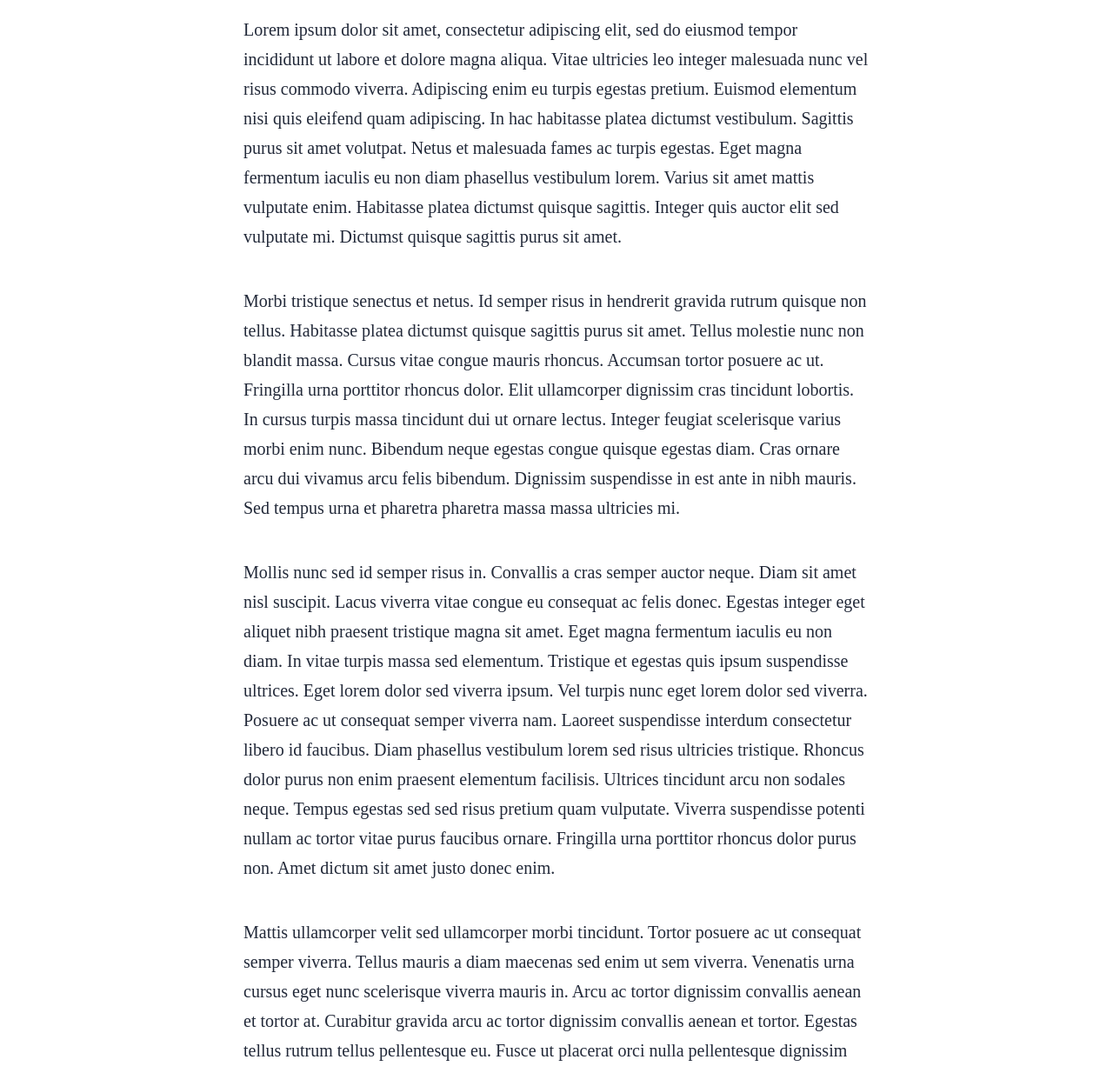
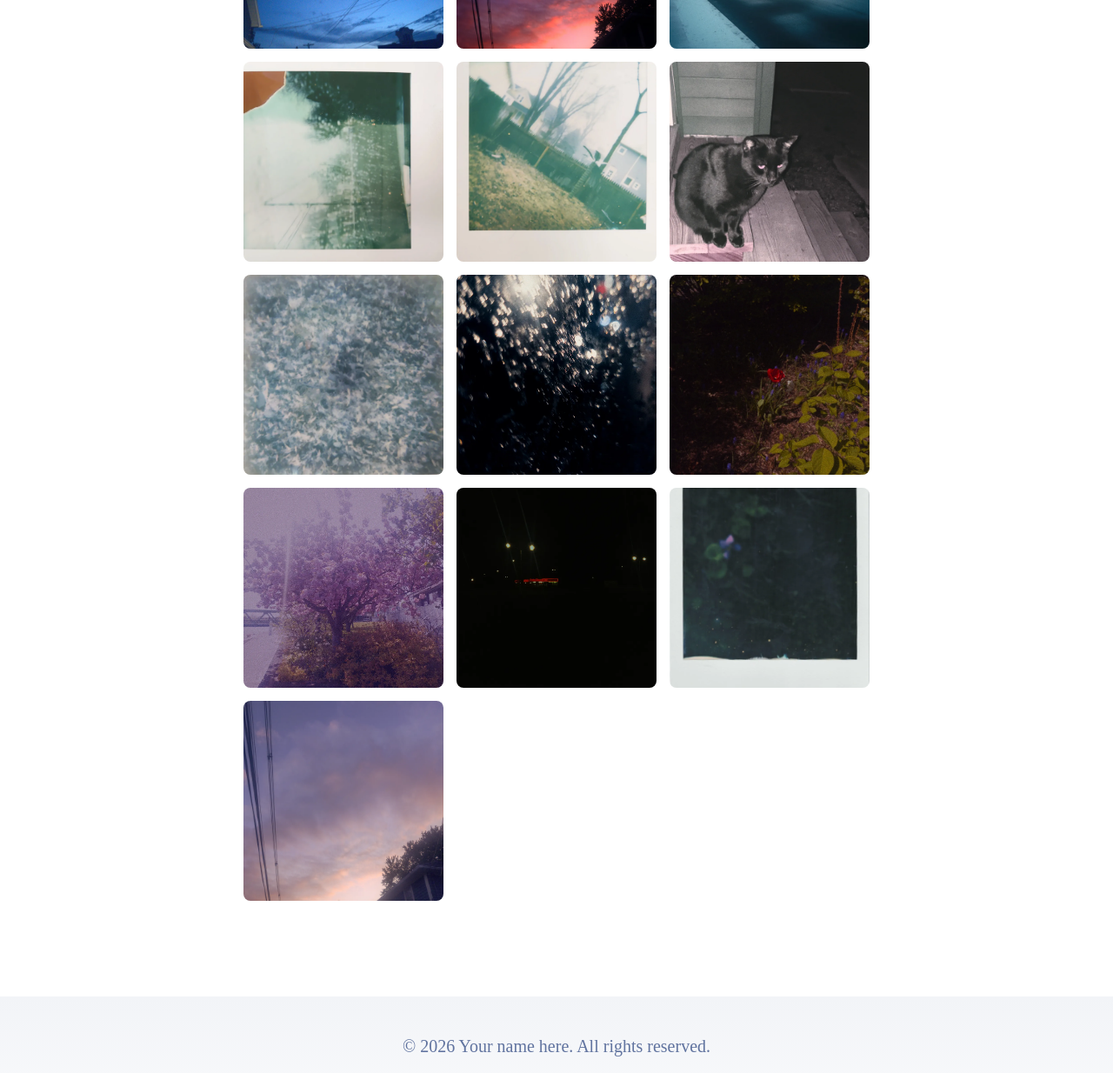
Before and after one commit to Shikibashi/edriffles-blog, an Astro site: page /about in a window 1280 px wide. Shown: the part 856-2090 px from the top of the page at 87% size. Built offline with nearby package versions, Linux system fonts and the light colour scheme; Astro itself is replaced by a stand-in of ours.

Commit message:
Rebuild about/photo-blog page with self-hosted gallery
Replaces the Astro starter placeholder with real content migrated
from Bear ("I'm Ty or Ed" + the photo-index gallery), downloading
the 16 gallery images locally instead of hotlinking Bear's CDN.

```diff
--- a/src/pages/about.astro
+++ b/src/pages/about.astro
@@ -1,63 +1,56 @@
 ---
-import AboutHeroImage from '../assets/blog-placeholder-about.jpg';
 import Layout from '../layouts/BlogPost.astro';
+
+const photos = [
+	{ src: '/images/about/img20241125114014.webp', alt: 'IMG20241125114014' },
+	{ src: '/images/about/flower-051224-polaroid.webp', alt: 'Flower' },
+	{ src: '/images/about/2024-05-13_21-07-50-moon-hdr1.webp', alt: 'Moon' },
+	{ src: '/images/about/2024-05-13_21-08-19-pretty-sky.webp', alt: 'Sky' },
+	{ src: '/images/about/2024-05-18_20-27-18_0001.webp', alt: 'Photograph' },
+	{ src: '/images/about/bnb-breakfast-winter.webp', alt: 'Breakfast in winter' },
+	{ src: '/images/about/edriffles-1707409805-0.webp', alt: 'Photograph' },
+	{ src: '/images/about/edriffles-1707409805-1.webp', alt: 'Photograph' },
+	{ src: '/images/about/edriffles-1707413571-0.webp', alt: 'Photograph' },
+	{ src: '/images/about/edriffles-1707536562-0.webp', alt: 'Photograph' },
+	{ src: '/images/about/edriffles-1707793733-0.webp', alt: 'Photograph' },
+	{ src: '/images/about/edriffles-1715456700-0.webp', alt: 'Photograph' },
+	{ src: '/images/about/edriffles-1715457086-0.webp', alt: 'Photograph' },
+	{ src: '/images/about/edriffles-1715487024-0.webp', alt: 'Photograph' },
+	{ src: '/images/about/flower-051224-polaroid-1.webp', alt: 'Flower' },
+	{ src: '/images/about/house.webp', alt: 'Sky' },
+];
 ---
 
-<Layout
-	title="About Me"
-	description="Lorem ipsum dolor sit amet"
-	pubDate={new Date('August 08 2021')}
-	heroImage={AboutHeroImage}
->
-	<p>
-		Lorem ipsum dolor sit amet, consectetur adipiscing elit, sed do eiusmod tempor incididunt ut
-		labore et dolore magna aliqua. Vitae ultricies leo integer malesuada nunc vel risus commodo
-		viverra. Adipiscing enim eu turpis egestas pretium. Euismod elementum nisi quis eleifend quam
-		adipiscing. In hac habitasse platea dictumst vestibulum. Sagittis purus sit amet volutpat. Netus
-		et malesuada fames ac turpis egestas. Eget magna fermentum iaculis eu non diam phasellus
-		vestibulum lorem. Varius sit amet mattis vulputate enim. Habitasse platea dictumst quisque
-		sagittis. Integer quis auctor elit sed vulputate mi. Dictumst quisque sagittis purus sit amet.
-	</p>
+<Layout title="About" description="About Ty / Ed" pubDate={new Date('August 10 2026')}>
+	<p>I'm Ty or Ed</p>
 
-	<p>
-		Morbi tristique senectus et netus. Id semper risus in hendrerit gravida rutrum quisque non
-		tellus. Habitasse platea dictumst quisque sagittis purus sit amet. Tellus molestie nunc non
-		blandit massa. Cursus vitae congue mauris rhoncus. Accumsan tortor posuere ac ut. Fringilla urna
-		porttitor rhoncus dolor. Elit ullamcorper dignissim cras tincidunt lobortis. In cursus turpis
-		massa tincidunt dui ut ornare lectus. Integer feugiat scelerisque varius morbi enim nunc.
-		Bibendum neque egestas congue quisque egestas diam. Cras ornare arcu dui vivamus arcu felis
-		bibendum. Dignissim suspendisse in est ante in nibh mauris. Sed tempus urna et pharetra pharetra
-		massa massa ultricies mi.
-	</p>
+	<section class="photo-index">
+		{
+			photos.map((photo) => (
+				<figure>
+					<img src={photo.src} alt={photo.alt} loading="lazy" />
+				</figure>
+			))
+		}
+	</section>
+</Layout>
 
-	<p>
-		Mollis nunc sed id semper risus in. Convallis a cras semper auctor neque. Diam sit amet nisl
-		suscipit. Lacus viverra vitae congue eu consequat ac felis donec. Egestas integer eget aliquet
-		nibh praesent tristique magna sit amet. Eget magna fermentum iaculis eu non diam. In vitae
-		turpis massa sed elementum. Tristique et egestas quis ipsum suspendisse ultrices. Eget lorem
-		dolor sed viverra ipsum. Vel turpis nunc eget lorem dolor sed viverra. Posuere ac ut consequat
-		semper viverra nam. Laoreet suspendisse interdum consectetur libero id faucibus. Diam phasellus
-		vestibulum lorem sed risus ultricies tristique. Rhoncus dolor purus non enim praesent elementum
-		facilisis. Ultrices tincidunt arcu non sodales neque. Tempus egestas sed sed risus pretium quam
-		vulputate. Viverra suspendisse potenti nullam ac tortor vitae purus faucibus ornare. Fringilla
-		urna porttitor rhoncus dolor purus non. Amet dictum sit amet justo donec enim.
-	</p>
-
-	<p>
-		Mattis ullamcorper velit sed ullamcorper morbi tincidunt. Tortor posuere ac ut consequat semper
-		viverra. Tellus mauris a diam maecenas sed enim ut sem viverra. Venenatis urna cursus eget nunc
-		scelerisque viverra mauris in. Arcu ac tortor dignissim convallis aenean et tortor at. Curabitur
-		gravida arcu ac tortor dignissim convallis aenean et tortor. Egestas tellus rutrum tellus
-		pellentesque eu. Fusce ut placerat orci nulla pellentesque dignissim enim sit amet. Ut enim
-		blandit volutpat maecenas volutpat blandit aliquam etiam. Id donec ultrices tincidunt arcu. Id
-		cursus metus aliquam eleifend mi.
-	</p>
-
-	<p>
-		Tempus quam pellentesque nec nam aliquam sem. Risus at ultrices mi tempus imperdiet. Id porta
-		nibh venenatis cras sed felis eget velit. Ipsum a arcu cursus vitae. Facilisis magna etiam
-		tempor orci eu lobortis elementum. Tincidunt dui ut ornare lectus sit. Quisque non tellus orci
-		ac. Blandit libero volutpat sed cras. Nec tincidunt praesent semper feugiat nibh sed pulvinar
-		proin gravida. Egestas integer eget aliquet nibh praesent tristique magna.
-	</p>
-</Layout>
+<style>
+	.photo-index {
+		display: grid;
+		grid-template-columns: repeat(auto-fill, minmax(180px, 1fr));
+		gap: 0.75em;
+		margin: 1.5em 0;
+	}
+	.photo-index figure {
+		margin: 0;
+	}
+	.photo-index img {
+		display: block;
+		width: 100%;
+		height: 100%;
+		aspect-ratio: 1 / 1;
+		object-fit: cover;
+		border-radius: 8px;
+	}
+</style>
```
Also changed, not shown: public/images/about/2024-05-13_21-07-50-moon-hdr1.webp (added), public/images/about/2024-05-13_21-08-19-pretty-sky.webp (added), public/images/about/2024-05-18_20-27-18_0001.webp (added), public/images/about/bnb-breakfast-winter.webp (added), public/images/about/edriffles-1707409805-0.webp (added), public/images/about/edriffles-1707409805-1.webp (added), public/images/about/edriffles-1707413571-0.webp (added), public/images/about/edriffles-1707536562-0.webp (added), public/images/about/edriffles-1707793733-0.webp (added), public/images/about/edriffles-1715456700-0.webp (added), public/images/about/edriffles-1715457086-0.webp (added), public/images/about/edriffles-1715487024-0.webp (added), public/images/about/flower-051224-polaroid-1.webp (added), public/images/about/flower-051224-polaroid.webp (added), 2 more files, 1 other file.
